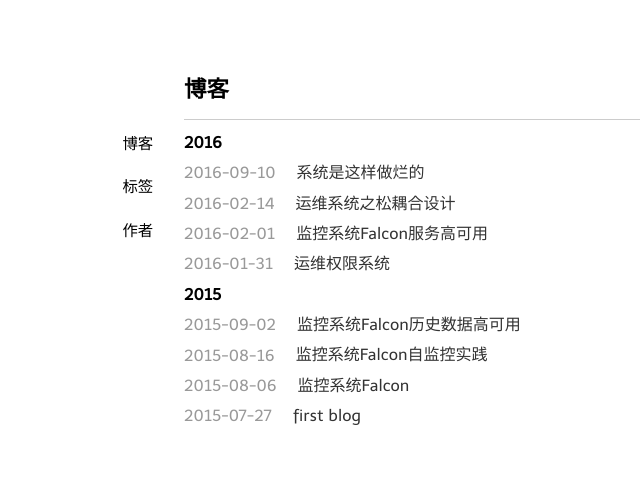
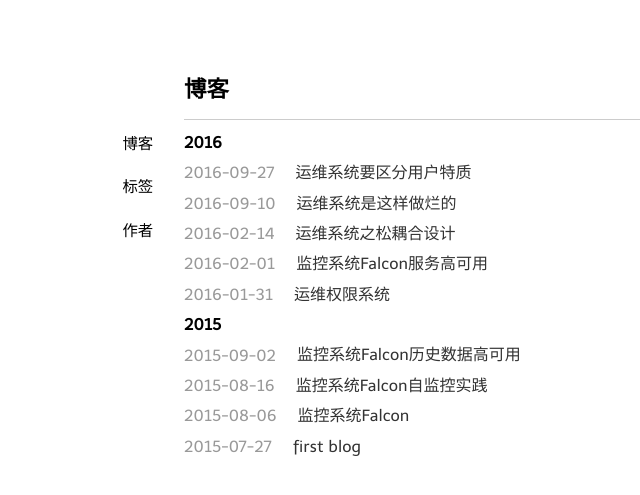
Before and after one commit to niean/niean.github.io, a Jekyll site: the page built from index.html, in a window 1280 px wide. Shown: the top 495 px of the page, without its empty margins (81-721 px from the left). Built offline with Jekyll 4.4.1, drawn with Linux system fonts in a browser that asks for light colours; the list of posts is cut into pages by our own code; some of the changed lines change nothing that is shown.

Commit message:
add classify-op-systems

```diff
--- a/_posts/2016-09-10-how-system-turn-bad.markdown
+++ b/_posts/2016-09-10-how-system-turn-bad.markdown
@@ -1,6 +1,6 @@
 ---
 layout: post
-title: 系统是这样做烂的
+title: 运维系统是这样做烂的
 date: 2016-09-10 23:00
 tags:
   - thoughts
--- /dev/null
+++ b/_posts/2016-09-27-classify-op-systems.markdown
@@ -0,0 +1,50 @@
+---
+layout: post
+title: 运维系统要区分用户特质
+date: 2016-09-27 21:30
+tags:
+  - thoughts
+---
+
+运维系统，主要面向三类用户：运维人员，业务RD，老板。不同的运维系统，其主要用户，类型不同。我们要，参考主要用户的特质，来设计运维系统。
+
+![page.png](https://raw.githubusercontent.com/niean/niean.github.io/master/images/20160927/page.png)
+
+
+## 用户特征
+不同类型的用户，对运维系统的要求不一样，关注点也有差异。
+
+#### 运维人员
+运维人员，属于专家型用户。
+
+首先，运维人员的需求多，大大小小的运维场景、事无巨细，都需要运维系 提供功能支持。其次，运维人员关注功能的同时，对产品易用性有更多耐心。再次，运维人员愿意探索运维产品，并且会提出各种改进建议。
+
+总的说来，运维人员要用的功能，运维系统要尽量多的满足，宁滥勿缺。当然，功能的提供方式，可以灵活、hack、原始一点，没关系；运维系统的约束越少、选择越多，越好。
+
+
+#### 业务RD
+业务RD，属于主流用户。
+
+业务RD，不会因为你的技术而使用你的系统，使用你系统的目的是完成某项任务。所以，运维系统做的越简单越好，突出主要功能，甚至，使用率小于50%的功能都要被剔除。
+
+
+#### 老板
+老板，属于随意型用户。
+
+不能被用于辅助决策的老板系统，都是在浪费资源。呵呵。
+
+
+## 运维系统分类
+下面，按照主要用户的差异，对不同的运维系统做一下分类。未完待续。
+
+|系统名称|主要用户|设计思路|说明|
+|:----|:----|:----|:----|
+|监控系统|运维人员|满足功能|监控系统70%的用户是运维人员|
+|部署系统|业务RD|做好核心功能,减少干扰|针对部署权限已下放至业务RD的情况|
+|权限系统|运维人员|满足功能|权限控制是运维的需求,运维人员当然是主要用户|
+|登录系统|业务RD|做好核心功能,减少干扰|业务RD人多势众,所以用登录会更多|
+|资源申请|业务RD|做好核心功能,减少干扰|针对资源申请已下放至业务RD的情况|
+|CMDB|待定|||
+
+
+以上，是从 `主要用户的差异` 这个角度，来考虑运维系统应该怎样设计的。当然，影响系统设计的因素千千万，需要整体权衡。
```
Also changed, not shown: images/20160927/page.png (added).
